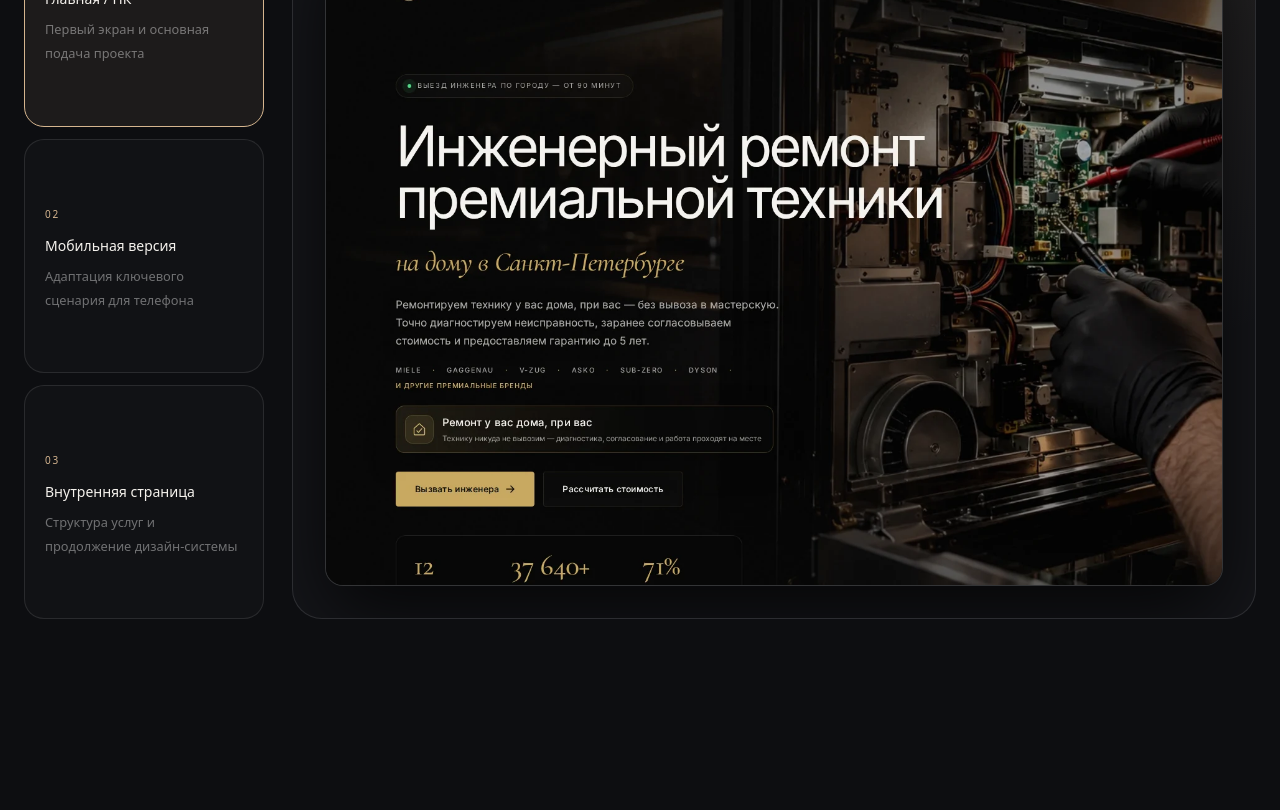
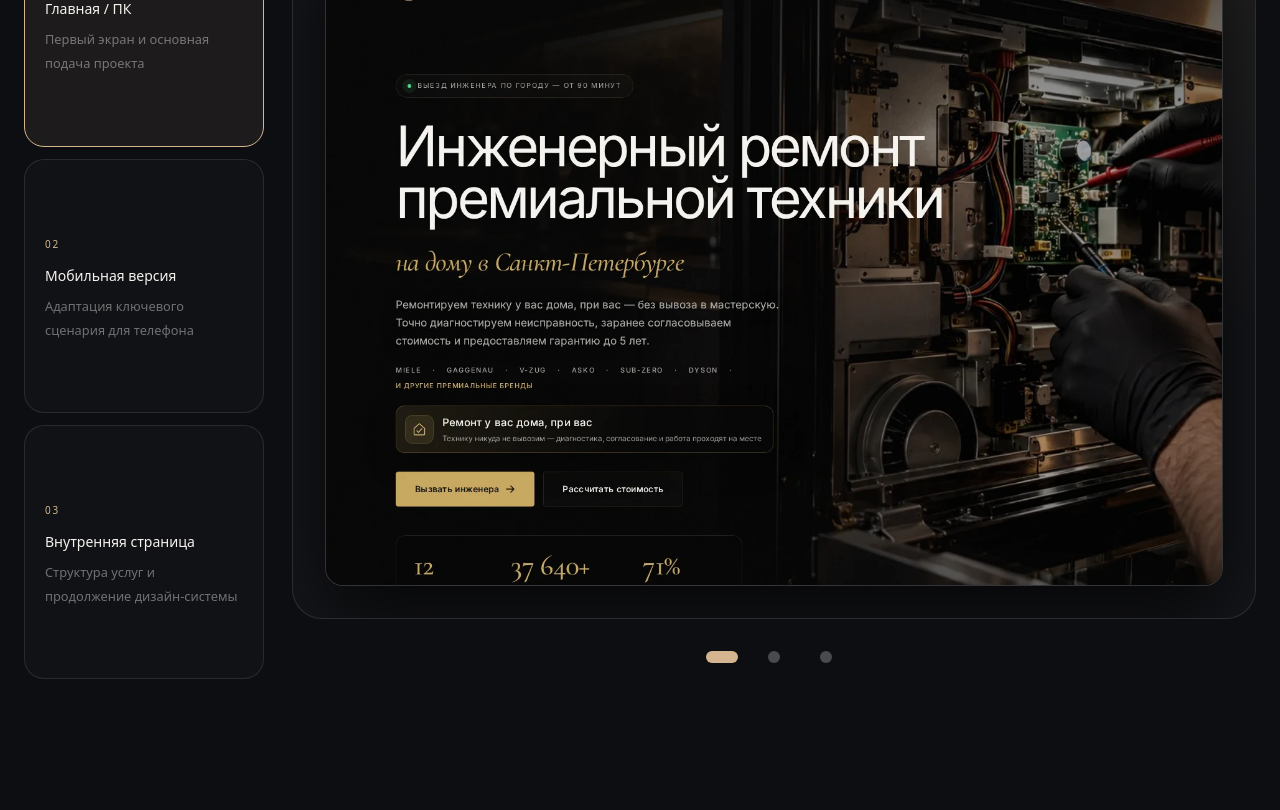
Before and after one commit to bdjsjss7-sys/kodera, a Next.js app: page /works/real/klarwerk in a window 1280 px wide. Shown: the part 1100-1910 px from the top of the page. Built offline with nearby package versions, Linux system fonts and the light colour scheme.

Commit message:
Add visible gallery dots and accessible tabs

```diff
--- a/src/components/RealProjectGallery.tsx
+++ b/src/components/RealProjectGallery.tsx
@@ -1,23 +1,28 @@
 "use client";
 import {useState} from "react";
+
 const views=[
  {id:"desktop",label:"Главная / ПК",note:"Первый экран и основная подача проекта",file:"desktop"},
  {id:"mobile",label:"Мобильная версия",note:"Адаптация ключевого сценария для телефона",file:"mobile"},
  {id:"services",label:"Внутренняя страница",note:"Структура услуг и продолжение дизайн-системы",file:"services"}
 ] as const;
+
 export default function RealProjectGallery({slug,name}:{slug:string;name:string}){
  const [active,setActive]=useState(0);const view=views[active];const mobile=view.id==="mobile";
  return <section aria-labelledby="project-gallery-title" className="mx-auto max-w-7xl px-6 py-16 md:py-24">
   <div className="flex flex-wrap items-end justify-between gap-7"><div><p className="text-xs tracking-[.23em] text-[#d5b58f]">ЖИВОЙ ИНТЕРФЕЙС / 03 ЭКРАНА</p><h2 id="project-gallery-title" className="mt-6 text-4xl font-light tracking-[-.05em] md:text-6xl">Посмотрите проект с разных сторон.</h2><p className="mt-5 max-w-2xl text-sm leading-8 text-white/50">Все кадры сняты с опубликованного сайта. Телефоны, адреса, email и реквизиты заказчика удалены.</p></div><span className="rounded-full border border-white/10 px-4 py-3 text-[10px] tracking-[.14em] text-white/40">КОНТАКТЫ ОБЕЗЛИЧЕНЫ</span></div>
   <div className="mt-10 grid gap-7 lg:grid-cols-[240px_1fr]">
-   <div role="tablist" aria-label="Выбор экрана проекта" className="grid gap-3 sm:grid-cols-3 lg:grid-cols-1">{views.map((item,index)=><button key={item.id} type="button" role="tab" aria-selected={active===index} onClick={()=>setActive(index)} className={`rounded-[20px] border p-5 text-left transition ${active===index?"border-[#d5b58f] bg-[#d5b58f]/[.08]":"border-white/10 bg-white/[.02] hover:border-[#d5b58f]/45"}`}><span className="text-[10px] tracking-[.18em] text-[#d5b58f]">0{index+1}</span><b className="mt-3 block text-sm font-medium">{item.label}</b><small className="mt-2 block leading-6 text-white/40">{item.note}</small></button>)}</div>
-   <div className="relative min-h-[480px] overflow-hidden rounded-[30px] border border-white/10 bg-[#15161a] p-4 md:min-h-[650px] md:p-8">
-    <div className="absolute inset-0 bg-[radial-gradient(circle_at_80%_0%,rgba(213,181,143,.12),transparent_45%)]"/>
-    <div className={`relative mx-auto overflow-hidden border border-white/15 bg-[#0f1013] shadow-[0_30px_80px_#000b] transition-all duration-500 ${mobile?"h-[600px] max-w-[300px] rounded-[32px] border-[6px] border-[#292a2f]":"w-full rounded-[18px]"}`}>
-     {!mobile&&<div className="flex h-9 items-center gap-2 border-b border-white/10 bg-[#202126] px-4"><i className="h-2 w-2 rounded-full bg-white/25"/><i className="h-2 w-2 rounded-full bg-white/25"/><i className="h-2 w-2 rounded-full bg-[#d5b58f]"/><span className="ml-3 text-[8px] tracking-[.16em] text-white/30">{name} / CASE PREVIEW</span></div>}
-     {mobile&&<div className="absolute left-1/2 top-2 z-10 h-2 w-16 -translate-x-1/2 rounded-full bg-[#202126]"/>}
-     <img key={view.id} src={`/projects/${slug}-${view.file}.webp`} alt={`${view.label}: обезличенный экран проекта ${name}`} className={`w-full animate-[fadeIn_.35s_ease] object-cover object-top ${mobile?"h-full":"h-auto"}`}/>
+   <div role="tablist" aria-label="Выбор экрана проекта" className="grid gap-3 sm:grid-cols-3 lg:grid-cols-1">{views.map((item,index)=><button key={item.id} id={`project-tab-${item.id}`} type="button" role="tab" aria-controls="project-gallery-panel" aria-selected={active===index} tabIndex={active===index?0:-1} onClick={()=>setActive(index)} className={`min-h-11 rounded-[20px] border p-5 text-left transition ${active===index?"border-[#d5b58f] bg-[#d5b58f]/[.08]":"border-white/10 bg-white/[.02] hover:border-[#d5b58f]/45"}`}><span className="text-[10px] tracking-[.18em] text-[#d5b58f]">0{index+1}</span><b className="mt-3 block text-sm font-medium">{item.label}</b><small className="mt-2 block leading-6 text-white/40">{item.note}</small></button>)}</div>
+   <div>
+    <div id="project-gallery-panel" role="tabpanel" aria-labelledby={`project-tab-${view.id}`} className="relative min-h-[480px] overflow-hidden rounded-[30px] border border-white/10 bg-[#15161a] p-4 md:min-h-[650px] md:p-8">
+     <div className="absolute inset-0 bg-[radial-gradient(circle_at_80%_0%,rgba(213,181,143,.12),transparent_45%)]"/>
+     <div className={`relative mx-auto overflow-hidden border border-white/15 bg-[#0f1013] shadow-[0_30px_80px_#000b] transition-all duration-500 ${mobile?"h-[600px] max-w-[300px] rounded-[32px] border-[6px] border-[#292a2f]":"w-full rounded-[18px]"}`}>
+      {!mobile&&<div className="flex h-9 items-center gap-2 border-b border-white/10 bg-[#202126] px-4"><i className="h-2 w-2 rounded-full bg-white/25"/><i className="h-2 w-2 rounded-full bg-white/25"/><i className="h-2 w-2 rounded-full bg-[#d5b58f]"/><span className="ml-3 text-[8px] tracking-[.16em] text-white/30">{name} / CASE PREVIEW</span></div>}
+      {mobile&&<div className="absolute left-1/2 top-2 z-10 h-2 w-16 -translate-x-1/2 rounded-full bg-[#202126]"/>}
+      <img key={view.id} src={`/projects/${slug}-${view.file}.webp`} alt={`${view.label}: обезличенный экран проекта ${name}`} className={`w-full animate-[fadeIn_.35s_ease] object-cover object-top ${mobile?"h-full":"h-auto"}`}/>
+     </div>
     </div>
+    <div className="mt-4 flex justify-center gap-2" aria-label="Быстрое переключение скриншотов">{views.map((item,index)=><button key={item.id} type="button" aria-label={`Показать: ${item.label}`} aria-current={active===index?"true":undefined} onClick={()=>setActive(index)} className="flex h-11 w-11 items-center justify-center rounded-full focus-visible:outline-none focus-visible:ring-2 focus-visible:ring-[#d5b58f]"><span className={`block rounded-full transition-all ${active===index?"h-3 w-8 bg-[#d5b58f]":"h-3 w-3 bg-white/25 hover:bg-white/50"}`}/></button>)}</div>
    </div>
   </div>
  </section>;
```
